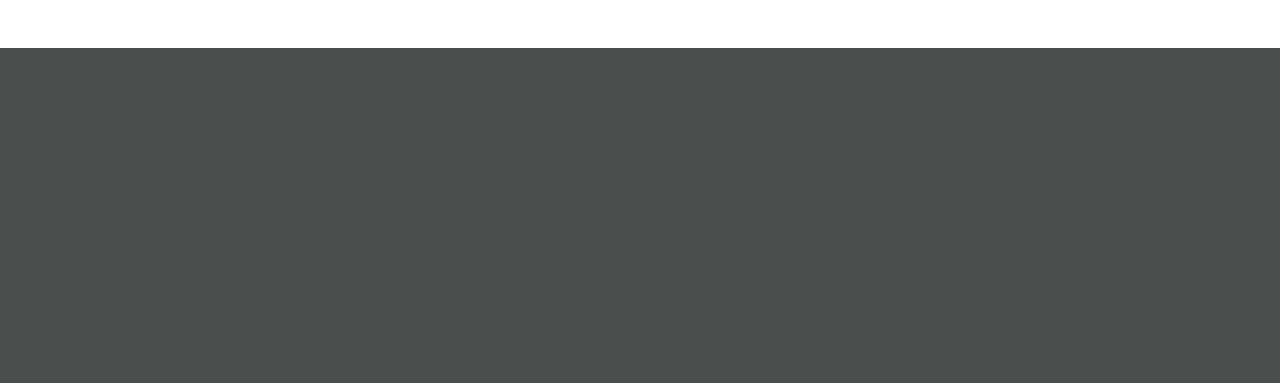
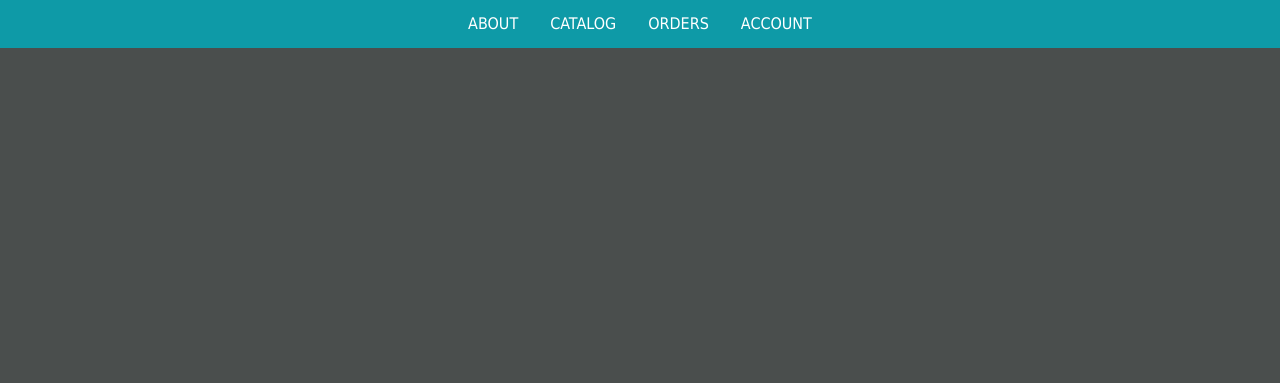
Before and after one commit to NBumpo/dom-menu-lab, a plain HTML site: page index.html in a window 1280 px wide. Shown: the top 383 px of the page. Drawn offline with Linux system fonts and the light colour scheme.

Commit message:
up to 5.1

```diff
--- a/css/style.css
+++ b/css/style.css
@@ -41,3 +41,26 @@
   #top-menu a:hover {
     background-color: var(--sub-menu-bg);
   }
+
+  header, #top-menu {
+    position: relative;
+  }
+
+  #top-menu {
+    z-index: 20;
+  }
+
+  #sub-menu {
+    width: 100%;
+    z-index: 10;
+    transition: top 0.5s ease-out;
+  }
+
+  #sub-menu a:hover {
+    background-color: var(--top-menu-bg);
+  }
+
+  nav a.active {
+    background-color: var(--sub-menu-bg);
+    color: var(--main-bg);
+  }
--- a/index.html
+++ b/index.html
@@ -10,6 +10,7 @@
 <body>
     <header>
         <nav id="top-menu"></nav>
+        <nav id="sub-menu"></nav>
       </header>
       <main></main>
 </body>
--- a/js/app.js
+++ b/js/app.js
@@ -1,7 +1,53 @@
 const mainEl = document.querySelector("main")
+const topMenuEl = document.getElementById('top-menu')
+const hOneEl = document.createElement('h1')
+const subMenu = document.createElement('nav')
+const subMenuEl = document.getElementById("sub-menu")
+const topMenuLinks = document.querySelector('a')
+const showingSubMenu = false
+// Menu data structure
+const menuLinks = [
+    {text: 'about', href: '/about'},
+    {text: 'catalog', href: '#', subLinks: [
+      {text: 'all', href: '/catalog/all'},
+      {text: 'top selling', href: '/catalog/top'},
+      {text: 'search', href: '/catalog/search'},
+    ]},
+    {text: 'orders', href: '#' , subLinks: [
+      {text: 'new', href: '/orders/new'},
+      {text: 'pending', href: '/orders/pending'},
+      {text: 'history', href: '/orders/history'},
+    ]},
+    {text: 'account', href: '#', subLinks: [
+      {text: 'profile', href: '/account/profile'},
+      {text: 'sign out', href: '/account/signout'},
+    ]},
+  ];
+ menuLinks.forEach(function(link){
+        const aEl = document.createElement('a')
+        aEl.setAttribute('href', link.href)
+        aEl.textContent = link.text
+        topMenuEl.appendChild(aEl)
+  })
+
+
+
+topMenuEl.style.height = '100%'
+subMenuEl.style.height = '100%'
+topMenuEl.style.backgroundColor = ('var(--top-menu-bg')
+subMenuEl.style.backgroundColor = ('var(--sub-menu-bg')
+subMenuEl.style.position = ('absolute')
+document.getElementById('sub-menu').style.top = '0'
+document.getElementById('top-menu').classList.add('flex-ctr')
+document.getElementById('sub-menu').classList.add('flex-around')
 console.log(mainEl)
 mainEl.style.backgroundColor = ('var(--main-bg)')
-const hOneEl = document.createElement('h1')
+
 mainEl.appendChild(hOneEl)
 hOneEl.innerHTML = "SEI Rocks!";
 document.querySelector('main').classList.add('flex-ctr')
+
+topMenuEl.addEventListener('click',function(e){
+    e.preventDefault();
+
+})
```
